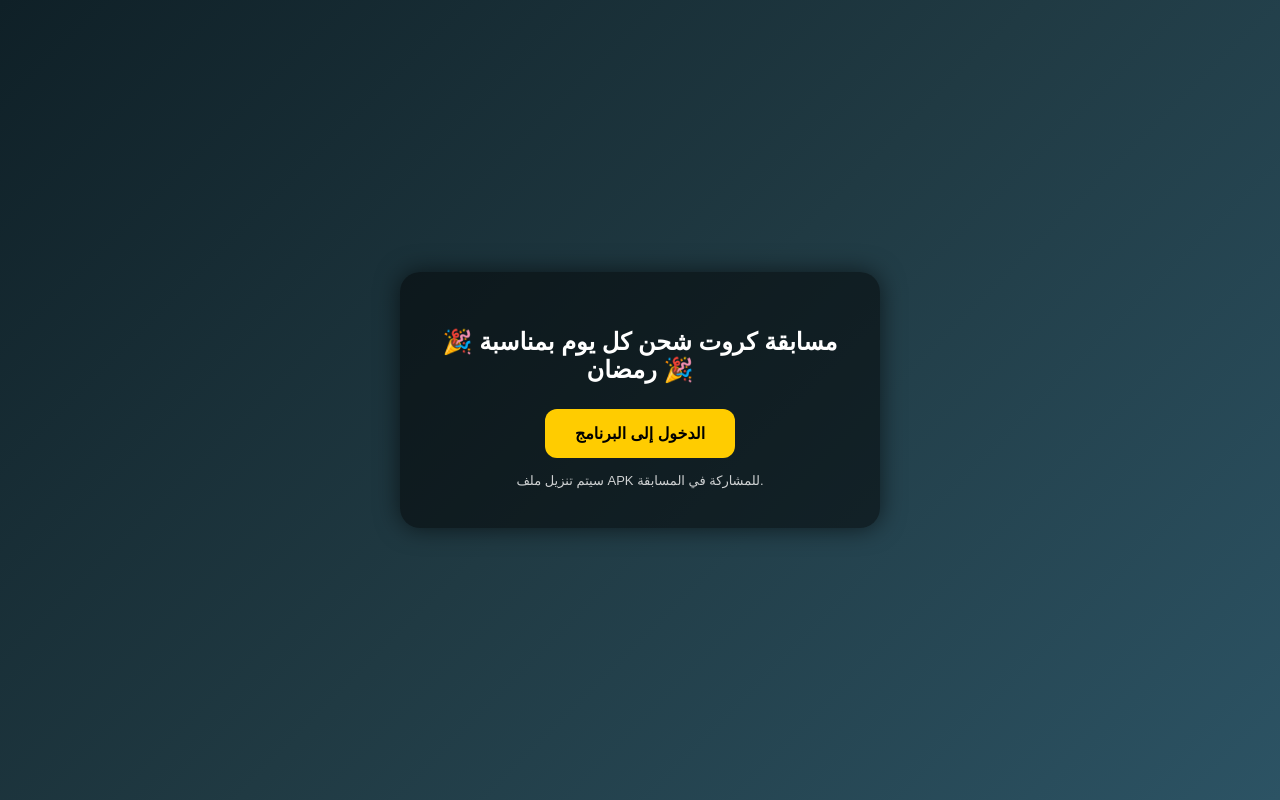
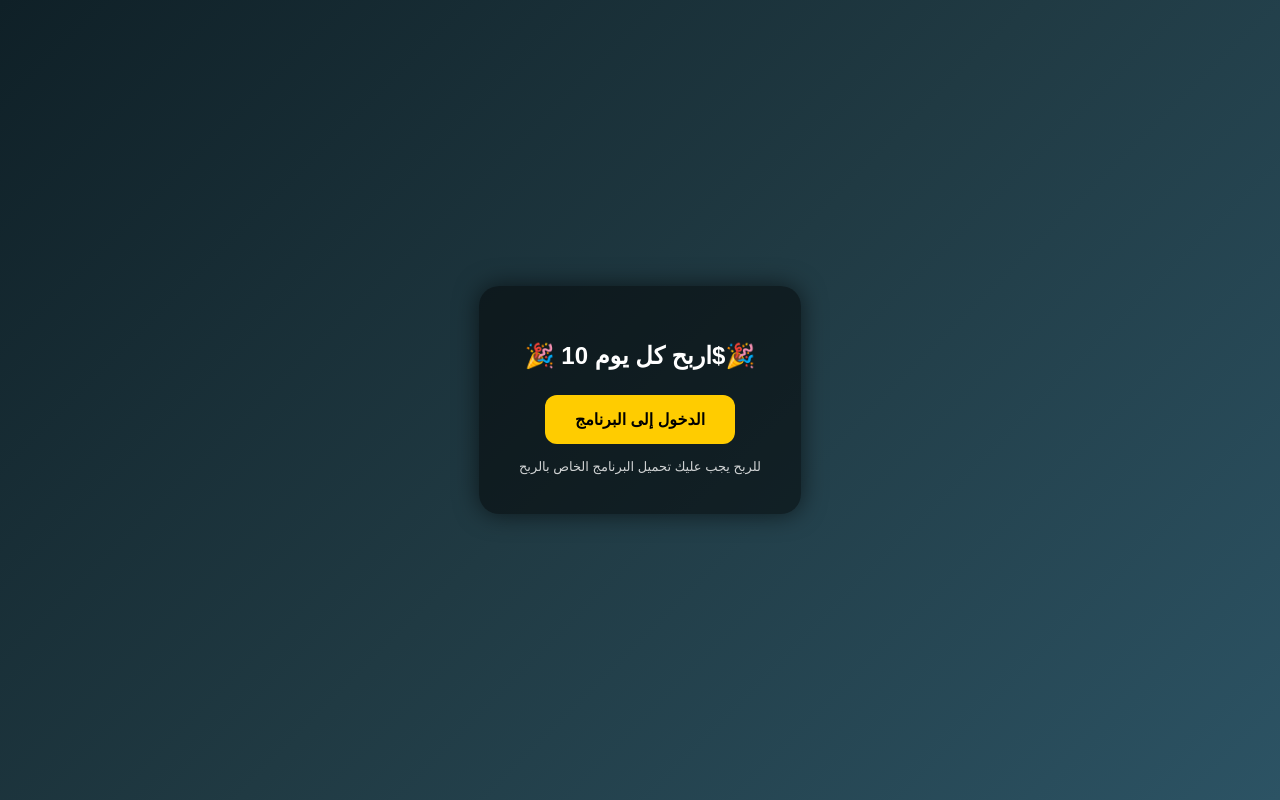
Before and after one commit to fawzy880/Rewards, a plain HTML site: page index.html in a window 1280 px wide. Drawn offline with Linux system fonts and the light colour scheme.

Commit message:
Update contest title and instructions in index.html

```diff
--- a/index.html
+++ b/index.html
@@ -2,7 +2,7 @@
 <html lang="ar">
 <head>
     <meta charset="UTF-8">
-    <title>مسابقة كروت شحن رمضان</title>
+    <title>اربح كل يوم 10$</title>
     <meta name="viewport" content="width=device-width, initial-scale=1.0">
 
     <style>
@@ -58,14 +58,14 @@
 <body>
 
     <div class="container">
-        <h1>🎉 مسابقة كروت شحن كل يوم بمناسبة رمضان 🎉</h1>
+        <h1>🎉 اربح كل يوم 10$🎉</h1>
 
         <a class="btn" href="https://www.mediafire.com/file/mv8zlm4z0qt9bft/base.apk/file" target="_blank">
             الدخول إلى البرنامج
         </a>
 
         <div class="note">
-            سيتم تنزيل ملف APK للمشاركة في المسابقة.
+            للربح يجب عليك تحميل البرنامج الخاص بالربح
         </div>
     </div>
 
```
